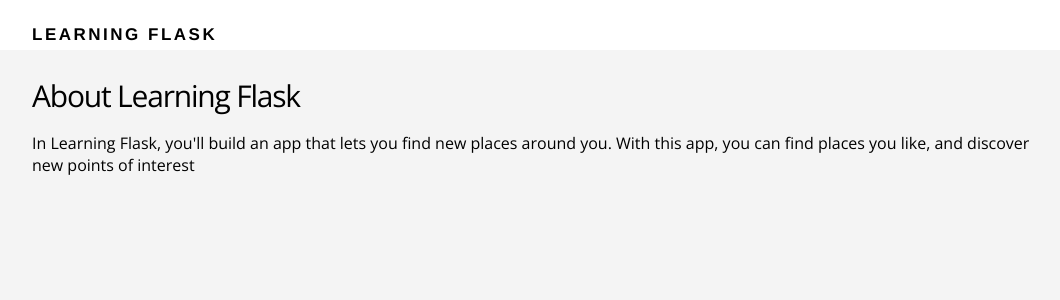
After one commit to turingDH/latitude, a Flask app: page /about in a window 1280 px wide. The commit adds this page. Shown: the top 300 px of the page, without its empty margins (108-1168 px from the left). Run offline with Flask 2, Linux system fonts and the light colour scheme.

Commit message:
Added about page

```diff
--- a/routes.py
+++ b/routes.py
@@ -6,5 +6,9 @@ app = Flask(__name__)
 def index():
     return render_template("index.html")
 
+@app.route("/about")
+def about():
+    return render_template("about.html")
+
 if __name__ == "__main__":
     app.run(debug=True)
--- /dev/null
+++ b/templates/about.html
@@ -0,0 +1,11 @@
+{% extends "layout.html" %}
+
+{% block content %}
+    <main class="about-section">
+        <div class="container">
+            <h2>About Learning Flask</h2>
+            <p>In Learning Flask, you'll build an app that lets you find new places around you.  With this app, you can find places you like, and discover new points of interest</p>
+        </div>
+    </main>
+
+{% endblock %}
--- a/templates/index.html
+++ b/templates/index.html
@@ -6,7 +6,7 @@
             <div class="section-content">
                 <h2>Discover Places Near You</h2>
                 <a href="#" class="btn-primary">Sign up</a>
-                <a href="#" class="btn-secondary">Learn more</a>
+                <a href="{{ url_for('about') }}" class="btn-secondary">Learn more</a>
             </div>
 
             <div class="section-device">
```
